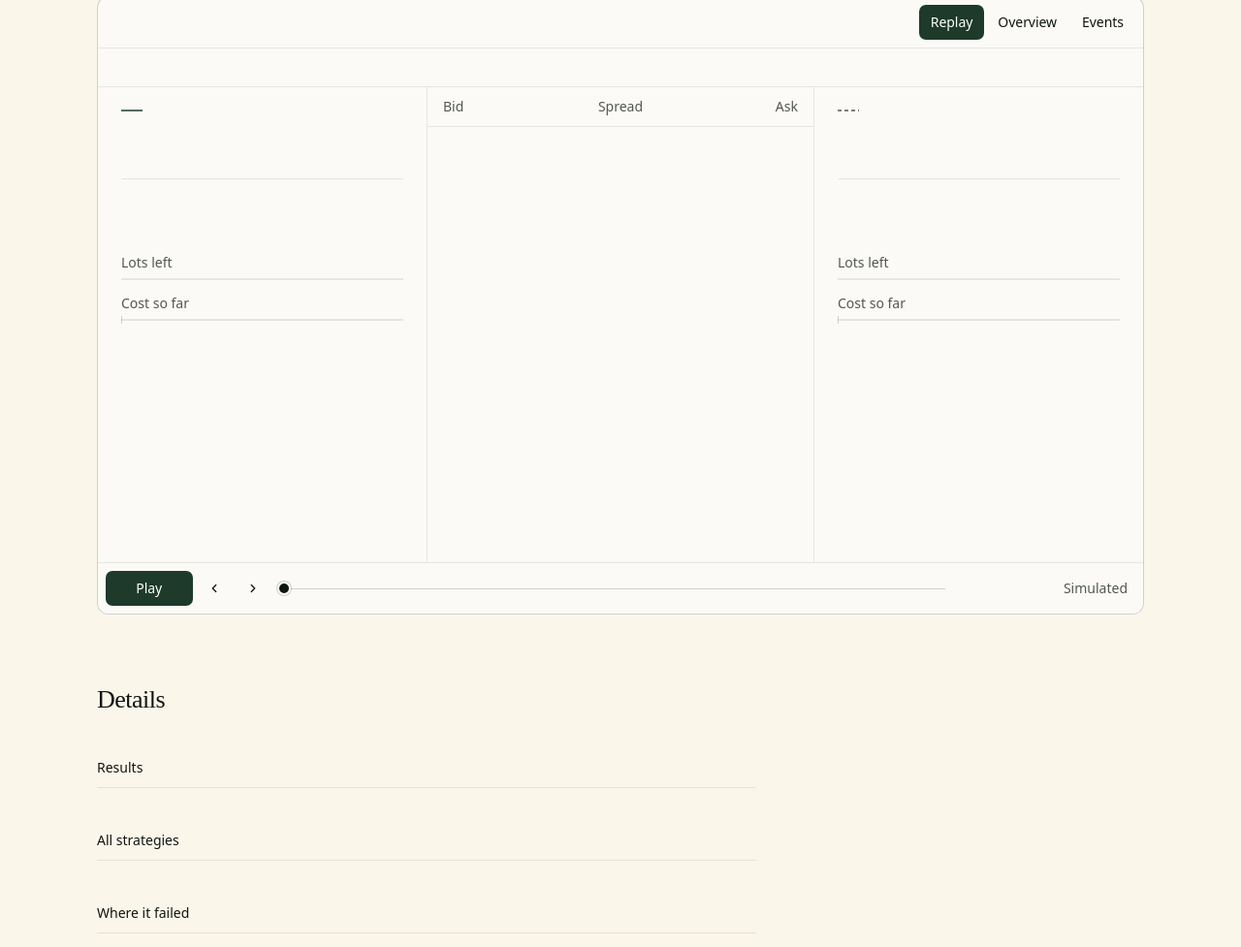
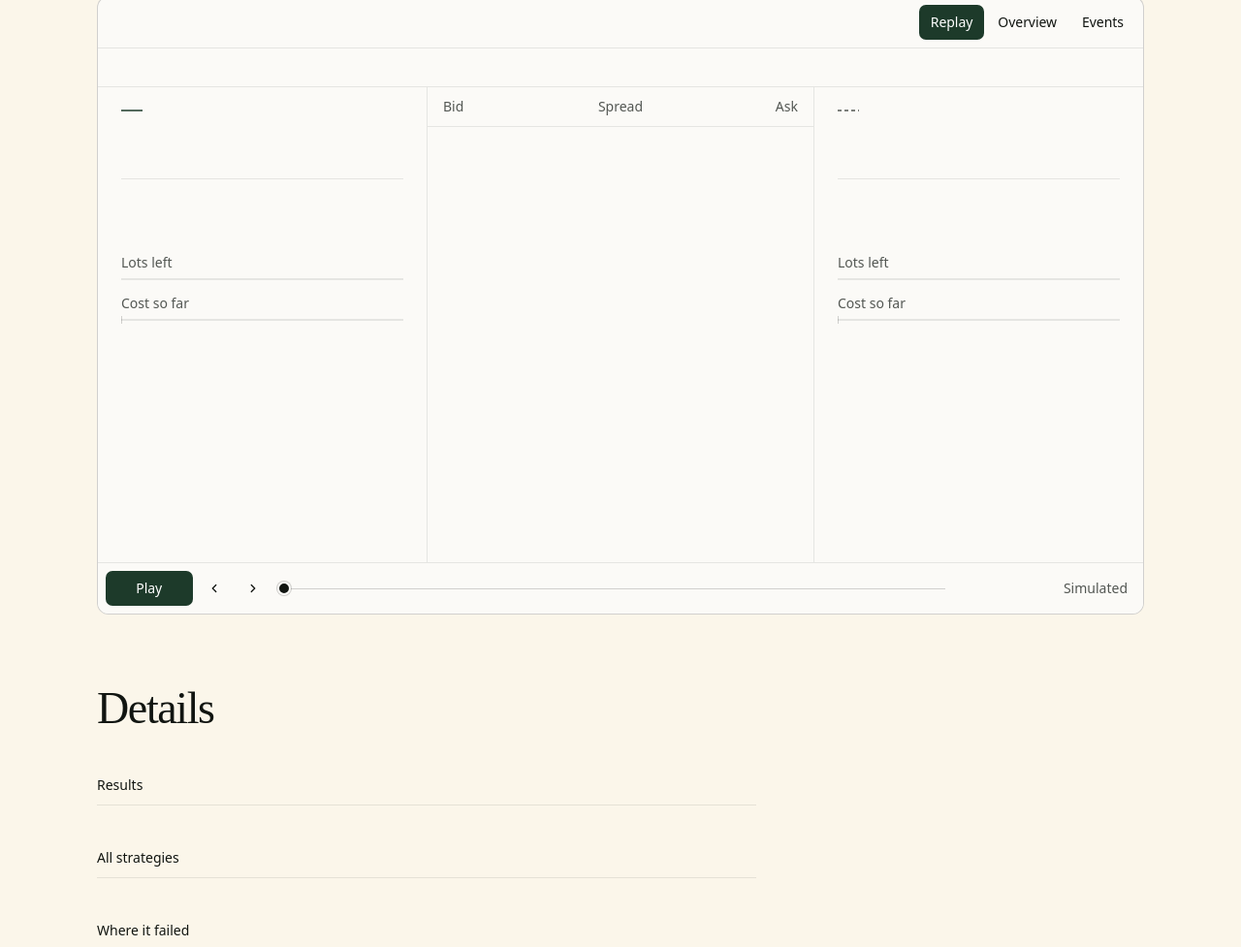
Before and after one commit to qbeka/market-replay, a plain HTML site: page site/template.html in a window 1280 px wide. Shown: the part 116-1093 px from the top of the page at 97% size. Drawn offline with Linux system fonts and the light colour scheme.

Commit message:
style(site): set the details heading in the type every project page shares for its first heading

```diff
--- a/site/template.html
+++ b/site/template.html
@@ -174,7 +174,7 @@ body {
 
 /* The reading column under the stage */
 .reading { max-width: var(--reading-width); margin: 72px 0 0; scroll-margin-top: 32px; }
-.reading h2 { margin: 0 0 12px; font: 400 26px/32px var(--serif); letter-spacing: -0.02em; }
+.reading h2 { max-width: 880px; margin: 0 0 28px; font: 400 clamp(30px, 4.3vw, 46px)/1.08 var(--serif); letter-spacing: -0.03em; text-wrap: balance; }
 .reading h3 { margin: 44px 0 10px; font: 500 14px/20px var(--sans); color: var(--ink); }
 .prose { margin: 0 0 12px; font: 400 17px/27px var(--serif); color: var(--body); letter-spacing: -0.005em; }
 .results { margin: 0; border-top: 1px solid var(--line); }
```
